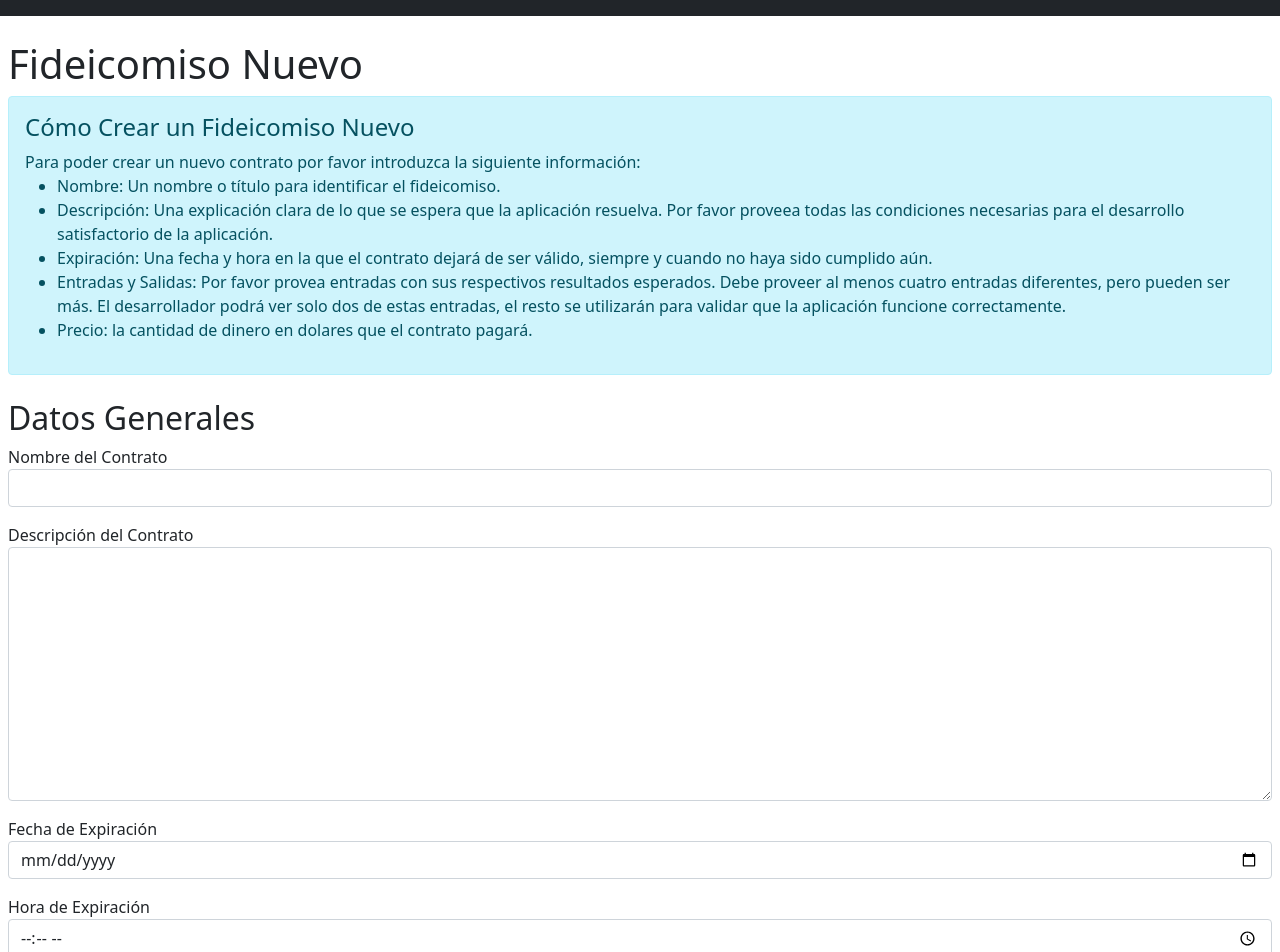
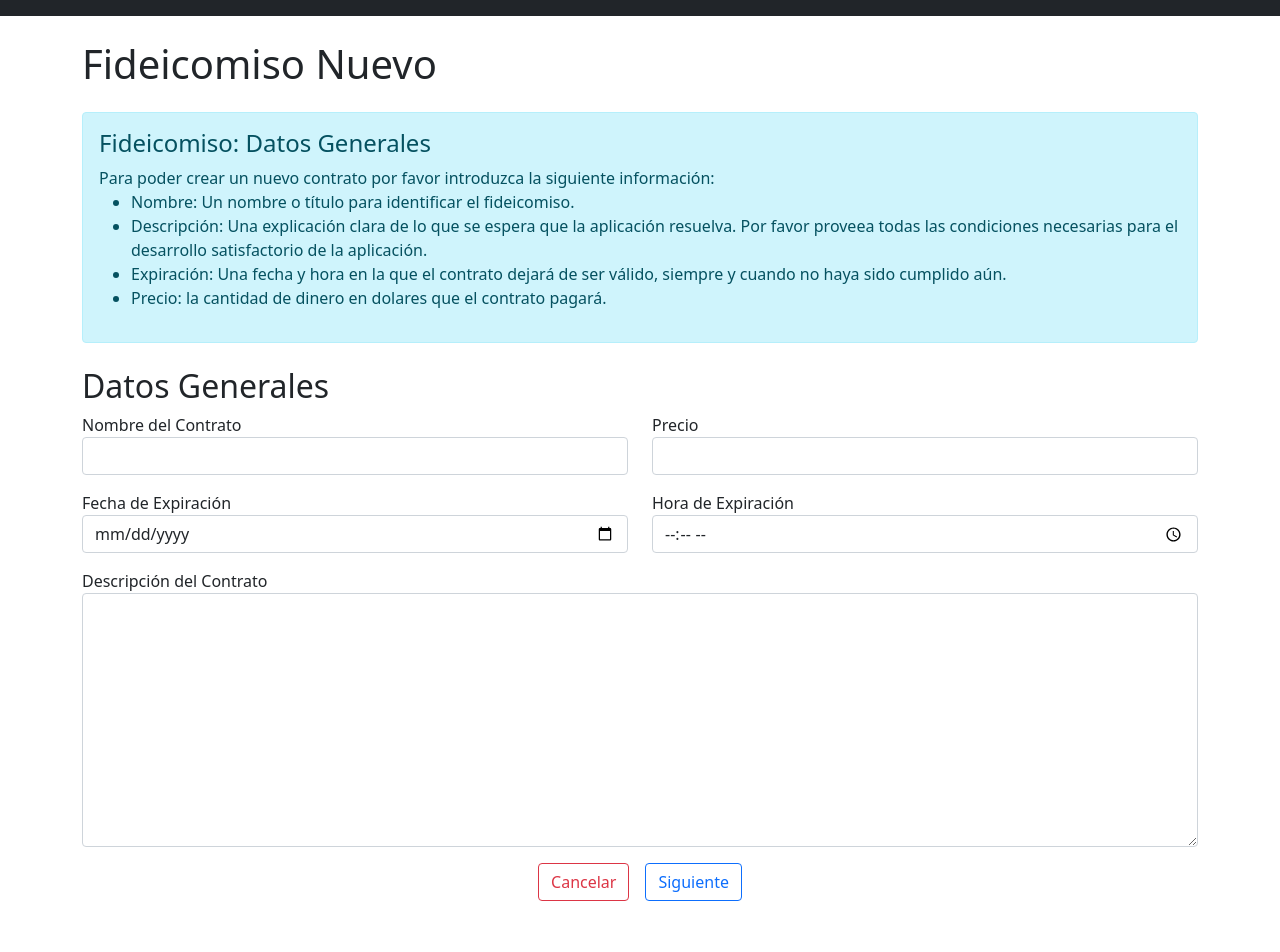
Before and after one commit to cabreraction/smart-escrow, a React (Create React App) app in the folder smart-escrow-app/: page /escrow-generation in a window 1280 px wide. Shown: the part 40-992 px from the top of the page. After the commit the page ends 965 px from the top, so only its background shows below. Built offline with nearby package versions, Linux system fonts and the light colour scheme.

Commit message:
separated input and output from escrow draft

```diff
--- a/smart-escrow-app/src/components/EscrowGenerator/EscrowGenerator.js
+++ b/smart-escrow-app/src/components/EscrowGenerator/EscrowGenerator.js
@@ -1,11 +1,8 @@
 import { useState } from 'react'
-import Tab from 'react-bootstrap/Tab'
-import Tabs from 'react-bootstrap/Tabs'
 import Modal from 'react-bootstrap/Modal';
 
 import Main from '../Main/Main'
-import InputOutput from '../Input-Output/InputOutput';
-import { escrowGenerationGuide } from '../../content/content';
+import { generalEscrowGenerationGuide } from '../../content/content';
 import ProcessInfo from '../ProcessInfo/ProcessInfo'
 
 function EscrowGenerator() {
@@ -13,11 +10,6 @@ function EscrowGenerator() {
   const [ description, setDescription ] = useState('');
   const [ expirationDate, setExpirationDate ] = useState('');
   const [ expirationTime, setExpirationTime ] = useState('');
-  const [ examplesArray, setExamplesArray ] = useState([]);
-  const [ show, setShow ] = useState(false);
-
-  const handleClose = () => setShow(false);
-  const handleShow = () => setShow(true);
 
   const handleOnChange = (evt) => {
     const name = evt.target.name;
@@ -37,67 +29,25 @@ function EscrowGenerator() {
         setExpirationTime(value);
         break;
       default:
-        return;
+        break;
     }
   }
 
-  const addExample = () => {
-    const local = [...examplesArray]
-    const limit = local.length === 0 ? 4 : 1;
-    for (let i = 0; i < limit; i++) {
-      local.push({
-        id: limit === 4 ? i : local.length,
-        input: '',
-        output: '',
-        route: '',
-        method: ''
-      })
-    }
+  const createDraft = () => {};
 
-    setExamplesArray(local)
-  }
-
-  const handleInputOutputChange = (value, index, type) => {
-    const modified = examplesArray.map((example, i) => {
-      if (i === index) {
-        if (type === 'output') {
-          example.output = value;
-        } else {
-          example.input = value;
-        }
-      }
-      return example;
-    })
-
-    setExamplesArray(modified);
-  }
+  const discardDraft = () => {};
 
   return (
     <Main>
       <div className='d-flex flex-column mx-2'>
-        <Modal
-          show={show}
-          onHide={handleClose}
-          backdrop="static"
-          keyboard={false}
-        >
-          <Modal.Header >
-            <Modal.Title>El Fideicomiso Ha Sido Creado</Modal.Title>
-          </Modal.Header>
-          <Modal.Body>Felicidades! Tu fideicomiso ha sido creado, el codigo del mismo es: Hyo987Ad</Modal.Body>
-          <Modal.Footer>
-            <button className='btn btn-outline-danger' onClick={handleClose}>
-              Ir a la pantalla principal
-            </button>
-          </Modal.Footer>
-        </Modal>
-        <h1>Fideicomiso Nuevo</h1>
-        <div className='d-flex flex-column mb-4'>
+        <div className='container mb-4'>
+          <h1 className='mb-4'>Fideicomiso Nuevo</h1>
           <ProcessInfo
-            { ...escrowGenerationGuide }
+            { ...generalEscrowGenerationGuide }
           />
           <h2>Datos Generales</h2>
-          <div className='mb-3'>
+          <div className='row mb-3'>
+            <div className='col'>
               <label>Nombre del Contrato</label>
               <input
                 className='form-control'
@@ -106,6 +56,41 @@ function EscrowGenerator() {
                 value={name}
                 onChange={handleOnChange}
               />
+            </div>
+            <div className='col'>
+              <label>Precio</label>
+                <input
+                  className="form-control"
+                  name="escrowExpirationTime"
+                  type='number'
+                  min={1}
+                  step='any'
+                  value={expirationTime}
+                  onChange={handleOnChange}
+                />
+            </div>
+          </div>
+          <div className='row mb-3'>
+            <div className='col'>
+              <label>Fecha de Expiraci&oacute;n</label>
+              <input
+                className="form-control"
+                name="escrowExpirationDate"
+                type='date'
+                value={expirationDate}
+                onChange={handleOnChange}
+              />
+            </div>
+            <div className='col'>
+              <label>Hora de Expiraci&oacute;n</label>
+              <input
+                className="form-control"
+                name="escrowExpirationTime"
+                type='time'
+                value={expirationTime}
+                onChange={handleOnChange}
+            />
+            </div>
           </div>
           <div className="mb-3">
             <label>Descripci&oacute;n del Contrato</label>
@@ -117,74 +102,19 @@ function EscrowGenerator() {
               onChange={handleOnChange}
             />
           </div>
-          <div className="mb-3">
-            <label>Fecha de Expiraci&oacute;n</label>
-            <input
-              className="form-control"
-              name="escrowExpirationDate"
-              type='date'
-              value={expirationDate}
-              onChange={handleOnChange}
-            />
-          </div>
-          <div className="mb-4">
-            <label>Hora de Expiraci&oacute;n</label>
-            <input
-              className="form-control"
-              name="escrowExpirationTime"
-              type='time'
-              value={expirationTime}
-              onChange={handleOnChange}
-            />
-          </div>
-          <div className='d-flex justify-content-between align-items-end'>
-            <h2>Entradas y Salidas</h2>
+          <div className='d-flex align-items-center justify-content-center'>
             <button
-              className='btn btn-outline-secondary'
-              onClick={addExample}
+              className='btn btn-outline-danger mx-2'
+              onClick={discardDraft}
             >
-              Agregar+
+              Cancelar
             </button>
-          </div>
-          {
-            examplesArray.length ?
-            <Tabs>
-              {
-                examplesArray.map((example) => (
-                  <Tab eventKey={example.id} title={`Prueba ${example.id + 1}`} key={example.id}>
-                    <InputOutput
-                      readOnly={false}
-                      index={example.id}
-                      input={example.input}
-                      output={example.output}
-                      onChange={handleInputOutputChange}
-                    />
-                  </Tab>
-                ))
-              }
-            </Tabs> : null
-          }
-          <div className='d-flex justify-content-between align-items-center'>
-            <div className="my-4">
-              <label>Precio</label>
-              <input
-                className="form-control"
-                name="escrowExpirationTime"
-                type='number'
-                min={1}
-                step='any'
-                value={expirationTime}
-                onChange={handleOnChange}
-              />
-            </div>
-            <div>
             <button
-                className='btn btn-primary'
-                onClick={handleShow}
+              className='btn btn-outline-primary mx-2'
+              onClick={createDraft}
             >
-                Crear Fideicomiso
+              Siguiente
             </button>
-            </div>
           </div>
         </div>
       </div>
--- a/smart-escrow-app/src/content/content.js
+++ b/smart-escrow-app/src/content/content.js
@@ -1,14 +1,21 @@
-export const escrowGenerationGuide = {
-  title: 'Cómo Crear un Fideicomiso Nuevo',
+export const generalEscrowGenerationGuide = {
+  title: 'Fideicomiso: Datos Generales',
   summary: 'Para poder crear un nuevo contrato por favor introduzca la siguiente información:',
   steps: [
     `Nombre: Un nombre o título para identificar el fideicomiso.`,
     `Descripción: Una explicación clara de lo que se espera que la aplicación resuelva.
     Por favor proveea todas las condiciones necesarias para el desarrollo satisfactorio de la aplicación.`,
     `Expiración: Una fecha y hora en la que el contrato dejará de ser válido, siempre y cuando no haya sido cumplido aún.`,
+    `Precio: la cantidad de dinero en dolares que el contrato pagará.`
+  ]
+}
+
+export const inputOutputEscrowGenerationGuide = {
+  title: 'Fideicomiso: Entradas y Salidas',
+  summary: 'Para que la evaluación del producto pueda ser automatizada por favor llene la siguiente informaciónÑ',
+  steps: [
     `Entradas y Salidas: Por favor provea entradas con sus respectivos resultados esperados.
     Debe proveer al menos cuatro entradas diferentes, pero pueden ser más. El desarrollador
     podrá ver solo dos de estas entradas, el resto se utilizarán para validar que la aplicación funcione correctamente.`,
-    `Precio: la cantidad de dinero en dolares que el contrato pagará.`
   ]
-}
+};
```
Also changed, not shown: smart-escrow-app/src/components/EscrowGenerator/EscrowInputOutput.js (added, +93 -0 lines). Lines whose indentation alone changed are shown as unchanged.
